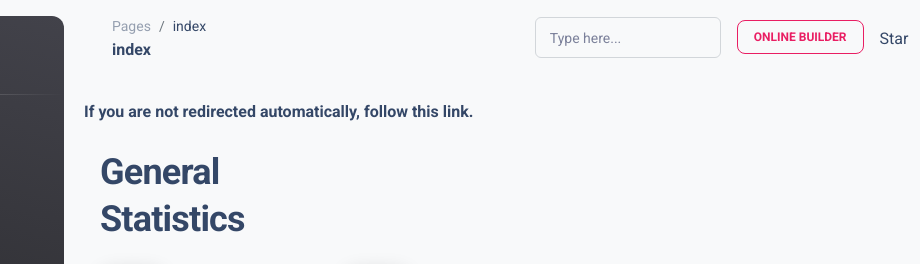
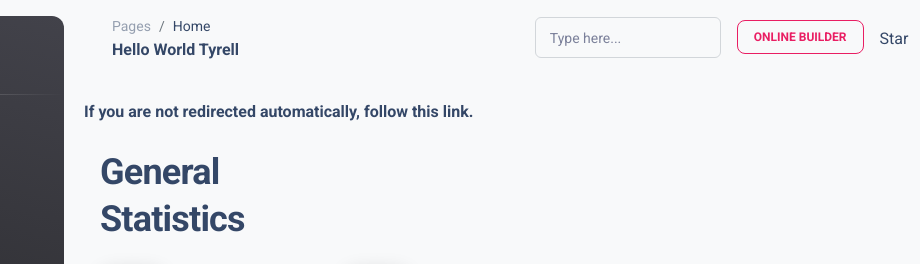
Before and after one commit to Tyrell256/material-dashboard-master, a website: page index.html in a window 1280 px wide. Shown: the top 264 px of the page, 202-1122 px from the left. Drawn offline with Linux system fonts and the light colour scheme.

Commit message:
Hello World Tyrell

```diff
--- a/index.html
+++ b/index.html
@@ -252,9 +252,9 @@
 
       <ol class="breadcrumb bg-transparent mb-0 pb-0 pt-1 px-0 me-sm-6 me-5">
         <li class="breadcrumb-item text-sm"><a class="opacity-5 text-dark" href="javascript:;">Pages</a></li>
-        <li class="breadcrumb-item text-sm text-dark active" aria-current="page">index</li>
+        <li class="breadcrumb-item text-sm text-dark active" aria-current="page">Home</li>
       </ol>
-      <h6 class="font-weight-bolder mb-0">index</h6>
+      <h6 class="font-weight-bolder mb-0">Hello World Tyrell</h6>
 
     </nav>
     <div class="collapse navbar-collapse mt-sm-0 mt-2 me-md-0 me-sm-4" id="navbar">
```
